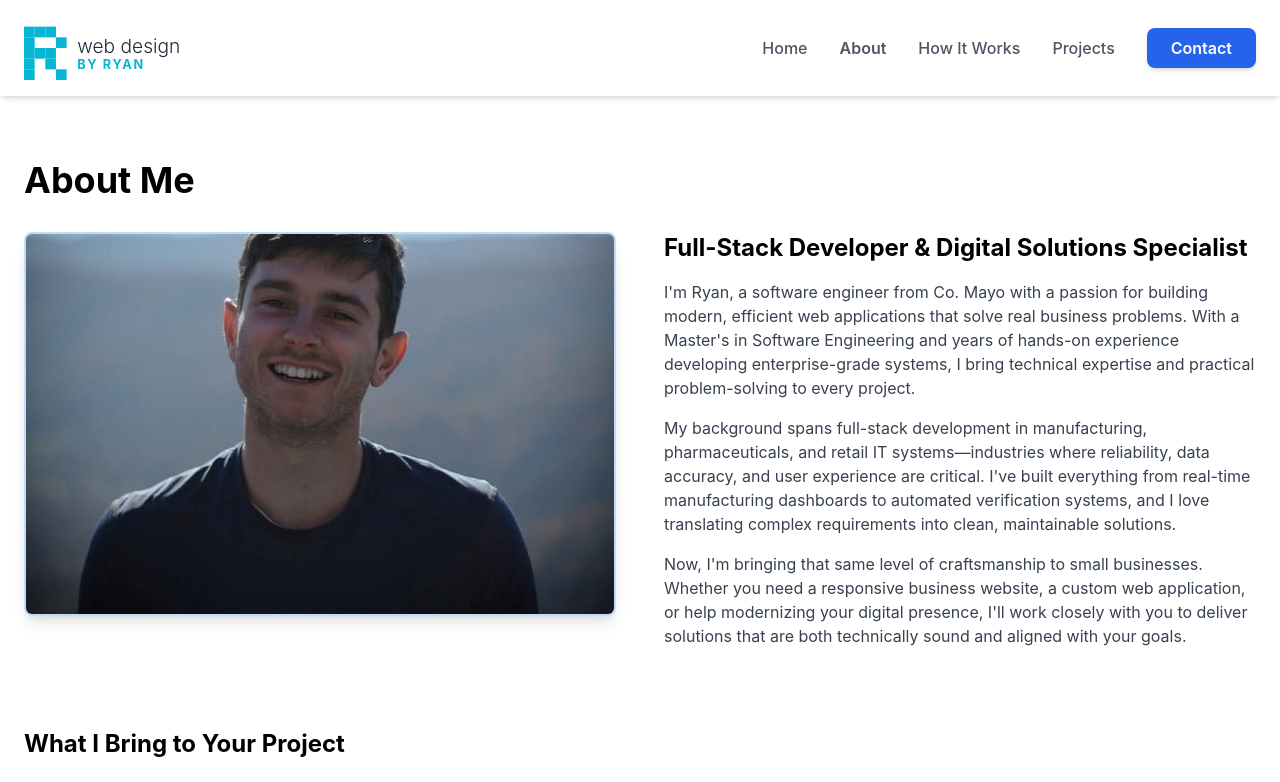
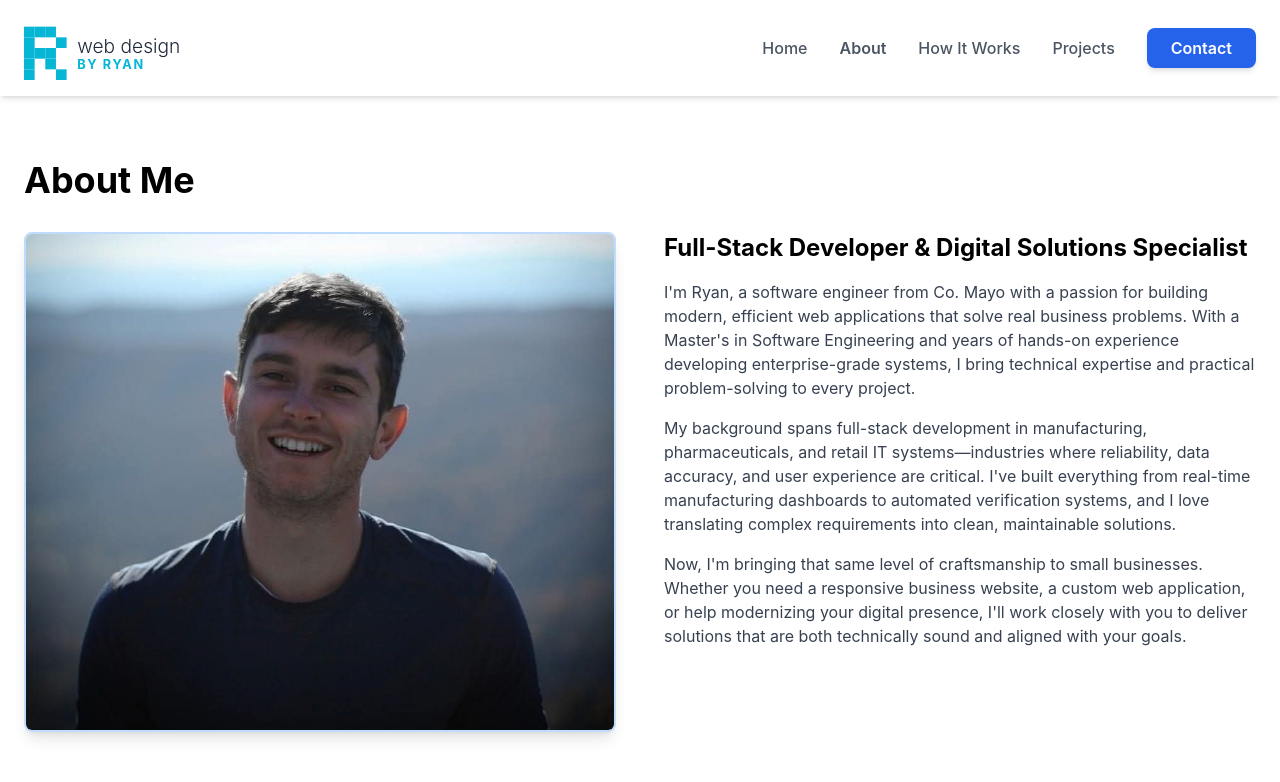
Before and after one commit to Rmcgui/my-portfolio-website, a Nuxt app: page /about in a window 1280 px wide. Shown: the top 782 px of the page. Built offline with nearby package versions, Linux system fonts and the light colour scheme.

Commit message:
Modified image to suit desktop

```diff
--- a/app/pages/about.vue
+++ b/app/pages/about.vue
@@ -4,11 +4,11 @@
 
     <div class="grid md:grid-cols-2 gap-12">
       <div>
-        <div class="h-96 rounded-lg overflow-hidden border-2 border-blue-200 shadow-lg">
+        <div class="h-[500px] rounded-lg overflow-hidden border-2 border-blue-200 shadow-lg">
           <img
             src="/images/ryan-profile.jpg"
             alt="Ryan McGuire - Software Developer"
-            class="w-full h-full object-cover"
+            class="w-full h-full object-cover object-[center_35%]"
           />
         </div>
       </div>
```
